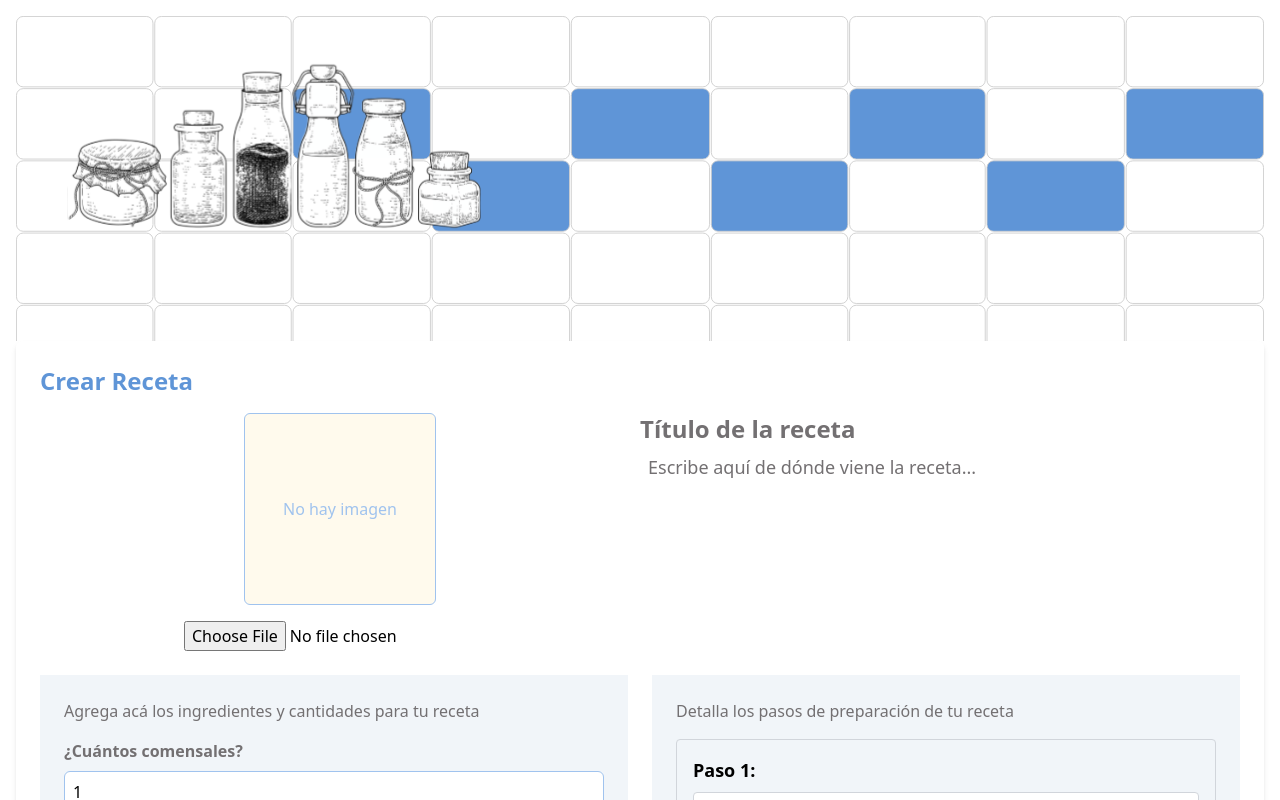
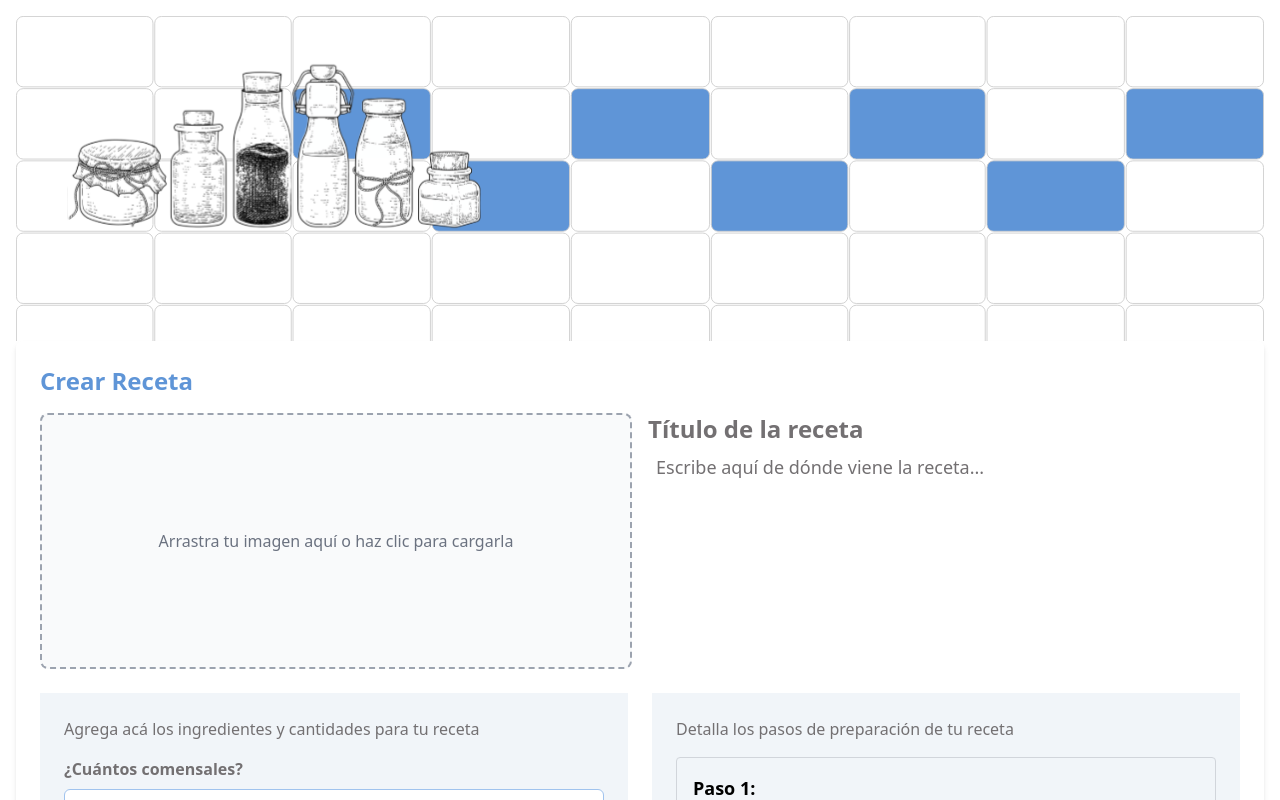
Before and after one commit to No-Country-simulation/equipo-c23-107-webapp, a React (Vite) app in the folder frontend/: page /create-recipe in a window 1280 px wide. Shown: the top 800 px of the page. Built offline with nearby package versions, Linux system fonts and the light colour scheme.

Commit message:
change: reseta page update

```diff
--- /dev/null
+++ b/frontend/src/features/Receta/ImageUploader.tsx
@@ -0,0 +1,66 @@
+import React, { useState } from "react";
+
+const ImageUploader: React.FC = () => {
+  const [image, setImage] = useState<string | null>(null);
+  const [error, setError] = useState<string | null>(null);
+
+  const handleDrop = (e: React.DragEvent<HTMLDivElement>) => {
+    e.preventDefault();
+    const file = e.dataTransfer.files[0];
+    processFile(file);
+  };
+
+  const handleFileChange = (e: React.ChangeEvent<HTMLInputElement>) => {
+    const file = e.target.files?.[0];
+    if (file) {
+      processFile(file);
+    }
+  };
+
+  const processFile = (file: File) => {
+    if (!file.type.startsWith("image/")) {
+      setError("Por favor, carga solo imágenes.");
+      return;
+    }
+    setError(null);
+
+    const reader = new FileReader();
+    reader.onload = () => {
+      setImage(reader.result as string);
+    };
+    reader.readAsDataURL(file);
+  };
+
+  return (
+    <div className="flex flex-col items-center">
+      <div
+        className="w-full h-64 border-2 border-dashed border-gray-400 rounded-lg flex items-center justify-center cursor-pointer bg-gray-50"
+        onDrop={handleDrop}
+        onDragOver={(e) => e.preventDefault()}
+        onClick={() => document.getElementById("fileInput")?.click()}
+      >
+        {image ? (
+          <img
+            src={image}
+            alt="Preview"
+            className="w-full h-full object-cover rounded-lg"
+          />
+        ) : (
+          <p className="text-gray-500">
+            Arrastra tu imagen aquí o haz clic para cargarla
+          </p>
+        )}
+      </div>
+      {error && <p className="text-red-500 mt-2">{error}</p>}
+      <input
+        type="file"
+        id="fileInput"
+        accept="image/*"
+        className="hidden"
+        onChange={handleFileChange}
+      />
+    </div>
+  );
+};
+
+export default ImageUploader;
--- a/frontend/src/features/Receta/IngredientForm.tsx
+++ b/frontend/src/features/Receta/IngredientForm.tsx
@@ -5,7 +5,8 @@ import TiempoInput from "./TiempoInput";
 import StepComponent from "./StepComponent";
 import RecipeTitle from "./RecipeTitle";
 import RecipeText from "./RecipeText";
-import RecipePhotoUploader from "./RecipePhotoUploader";
+
+import ImageUploader from "./ImageUploader";
 
 interface Ingredient {
   id: number;
@@ -32,11 +33,10 @@ const IngredientForm: React.FC = () => {
   const [title, setTitle] = useState("");
   const [recipeText, setRecipeText] = useState("");
 
-  const [photo, setPhoto] = useState<File | null>(null);
+  /*   const [photo, setPhoto] = useState<File | null>(null); */
 
   const handleTiempoChange = (value: string) => {
     console.log("Tiempo ingresado:", value);
-    console.log("Foto:", photo);
   };
 
   const addIngredient = () => {
@@ -99,9 +99,9 @@ const IngredientForm: React.FC = () => {
   return (
     <form onSubmit={handleSubmit} className="p-6 bg-white rounded-md shadow-md">
       <h2 className="text-azulOscuro text-2xl font-bold mb-4">Crear Receta</h2>
-      <div className="flex justify-center">
+      <div className="flex justify-center gap-4">
         <div className="w-1/2">
-          <RecipePhotoUploader onPhotoChange={setPhoto} />
+          <ImageUploader />
         </div>
         <div className="w-1/2">
           <RecipeTitle value={title} onChange={setTitle} />
--- a/frontend/src/pages/RecetaPage.tsx
+++ b/frontend/src/pages/RecetaPage.tsx
@@ -5,7 +5,7 @@ import BGImage from "../features/Header/BGImage";
 const RecetaPage = () => {
   return (
     <div style={{ padding: "16px" }}>
-      <BGImage svgUrl="../../public/fondo1.svg" />
+      <BGImage svgUrl="/fondo1.svg" />
       <IngredientForm />
     </div>
   );
```
